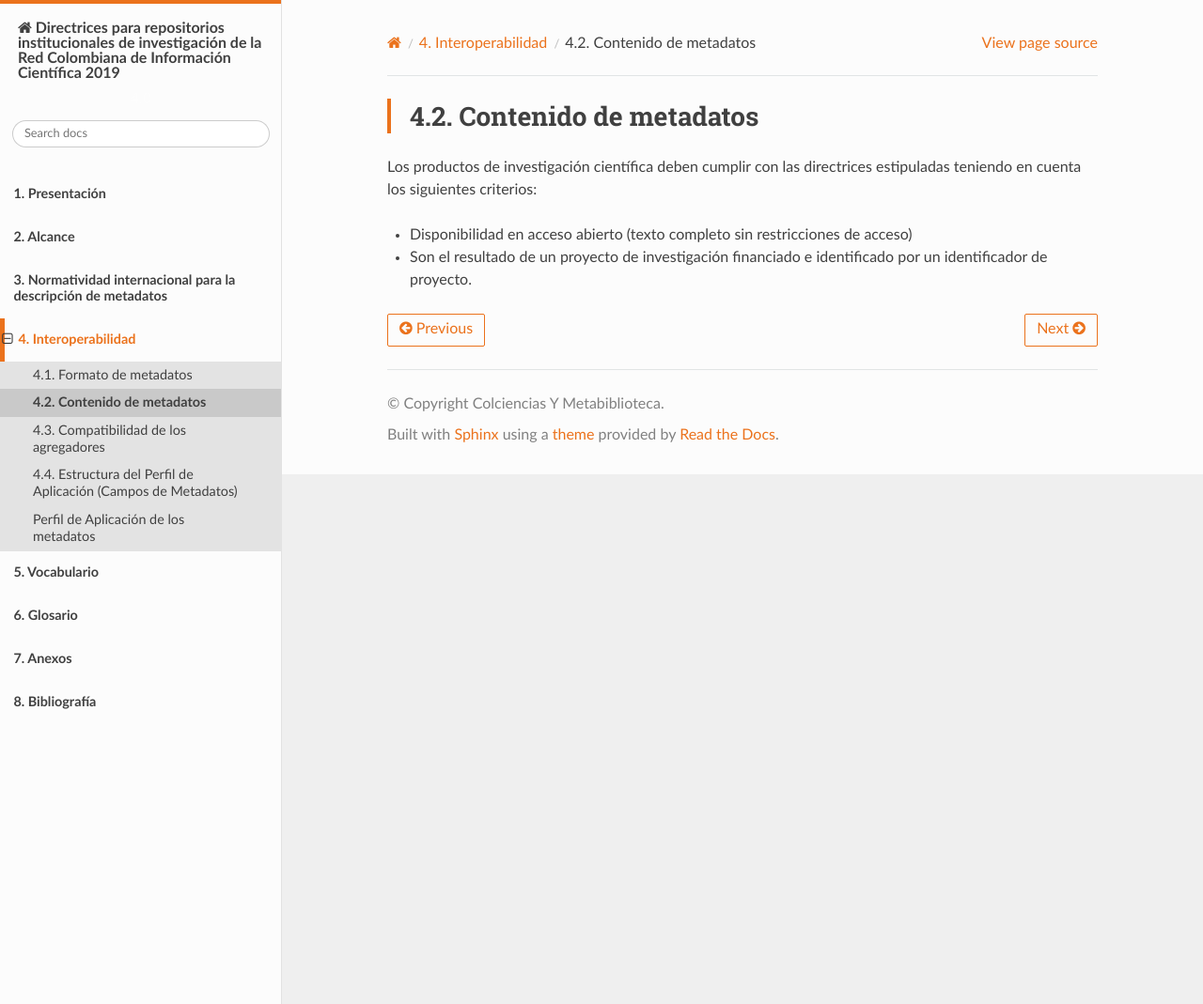
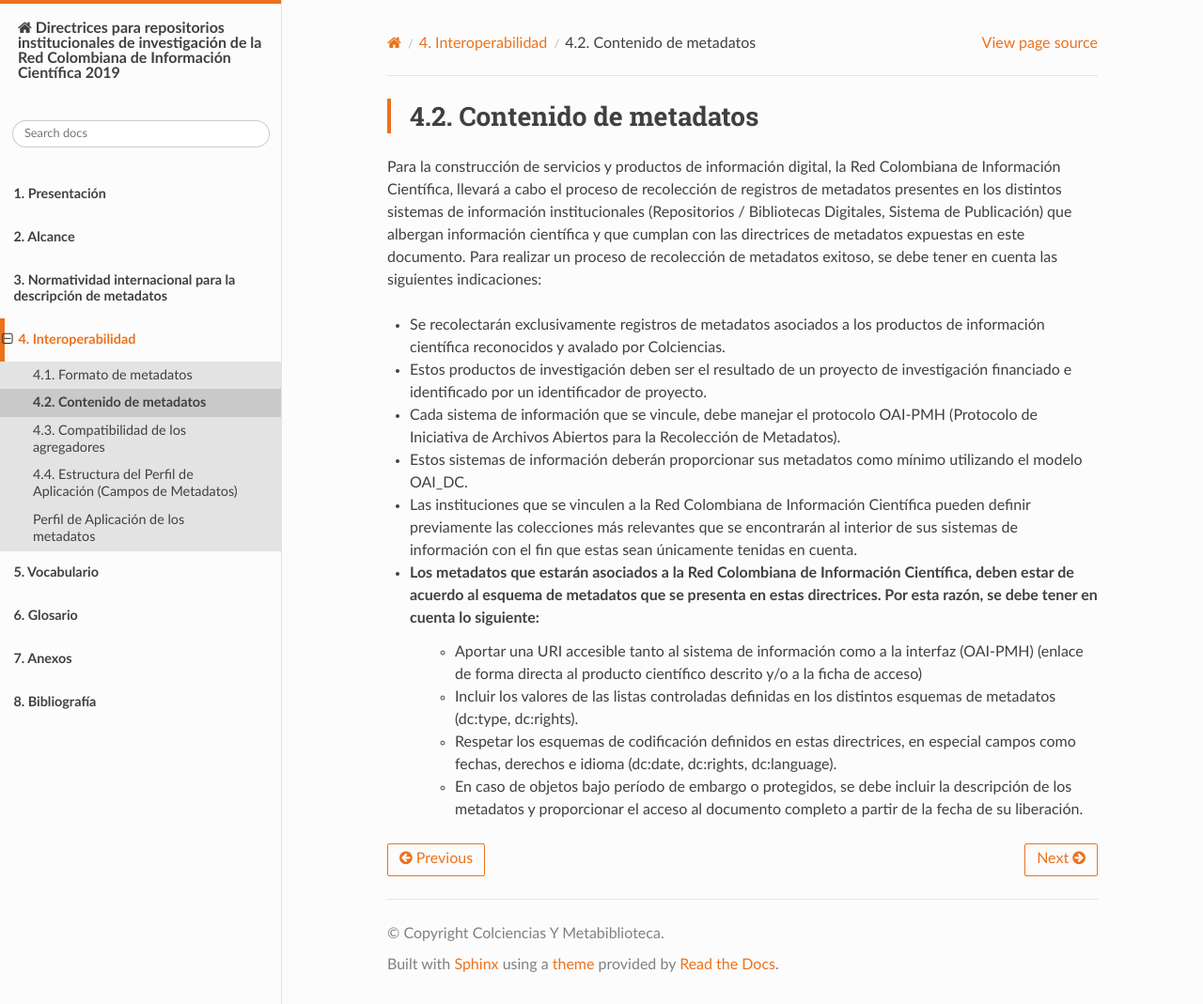
Before and after one commit to rcic/openaire4, a Sphinx documentation site: the page built from docs/contMeta.rst, in a window 1280 px wide and 1069 px high. Shown: the whole window at 94% size. Built offline with Sphinx 7.4.7 and the Read the Docs theme 2.0.0, drawn with Linux system fonts in a browser that asks for light colours.

Commit message:
actualizacion

```diff
--- a/docs/contMeta.rst
+++ b/docs/contMeta.rst
@@ -3,7 +3,15 @@
 Contenido de metadatos
 ======================
 
-Los productos de investigación científica deben cumplir con las directrices estipuladas teniendo en cuenta los siguientes criterios:
+Para la construcción de servicios y productos de información digital, la Red Colombiana de Información Científica, llevará a cabo el proceso de recolección de registros de metadatos presentes en los distintos sistemas de información institucionales (Repositorios / Bibliotecas Digitales, Sistema de Publicación) que albergan información científica y que cumplan con las directrices de metadatos expuestas en este documento. Para realizar un proceso de recolección de metadatos exitoso, se debe tener en cuenta las siguientes indicaciones:
 
-- Disponibilidad en acceso abierto (texto completo sin restricciones de acceso)
-- Son el resultado de un proyecto de investigación financiado e identificado por un identificador de proyecto.
+- Se recolectarán exclusivamente registros de metadatos asociados a los productos de información científica reconocidos y avalado por Colciencias.
+- Estos productos de investigación deben ser el resultado de un proyecto de investigación financiado e identificado por un identificador de proyecto.
+- Cada sistema de información que se vincule, debe manejar el protocolo OAI-PMH (Protocolo de Iniciativa de Archivos Abiertos para la Recolección de Metadatos).
+- Estos sistemas de información deberán proporcionar sus metadatos como mínimo utilizando el modelo OAI_DC.
+- Las instituciones que se vinculen a la Red Colombiana de Información Científica pueden definir previamente las colecciones más relevantes que se encontrarán al interior de sus sistemas de información con el fin que estas sean únicamente tenidas en cuenta.
+- Los metadatos que estarán asociados a la Red Colombiana de Información Científica, deben estar de acuerdo al esquema de metadatos que se presenta en estas directrices. Por esta razón, se debe tener en cuenta lo siguiente:
+	- Aportar una URI accesible tanto al sistema de información como a la interfaz (OAI-PMH) (enlace de forma directa al producto científico descrito y/o a la ficha de acceso)
+	- Incluir los valores de las listas controladas definidas en los distintos esquemas de metadatos (dc:type, dc:rights).
+	- Respetar los esquemas de codificación definidos en estas directrices, en especial campos como fechas, derechos e idioma (dc:date, dc:rights, dc:language).
+	- En caso de objetos bajo período de embargo o protegidos, se debe incluir la descripción de los metadatos y proporcionar el acceso al documento completo a partir de la fecha de su liberación.
```
